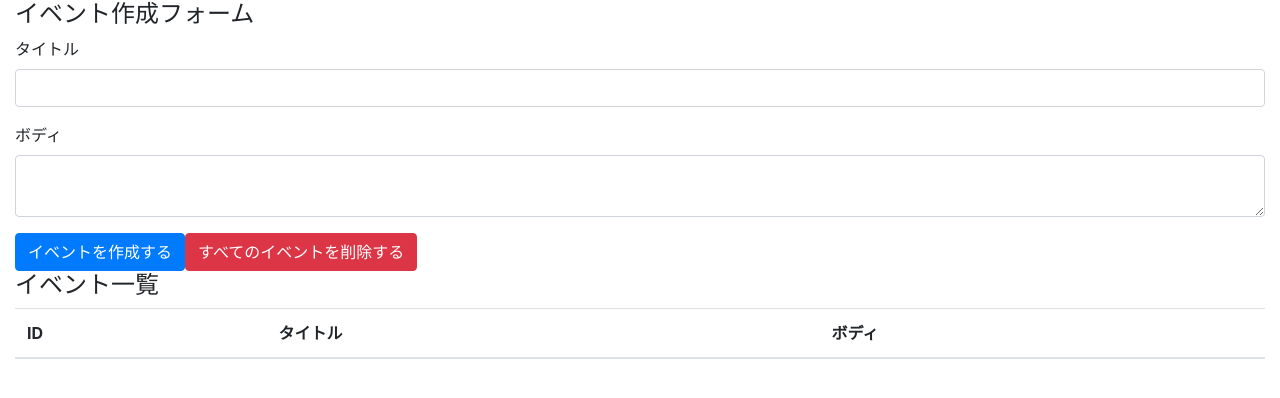
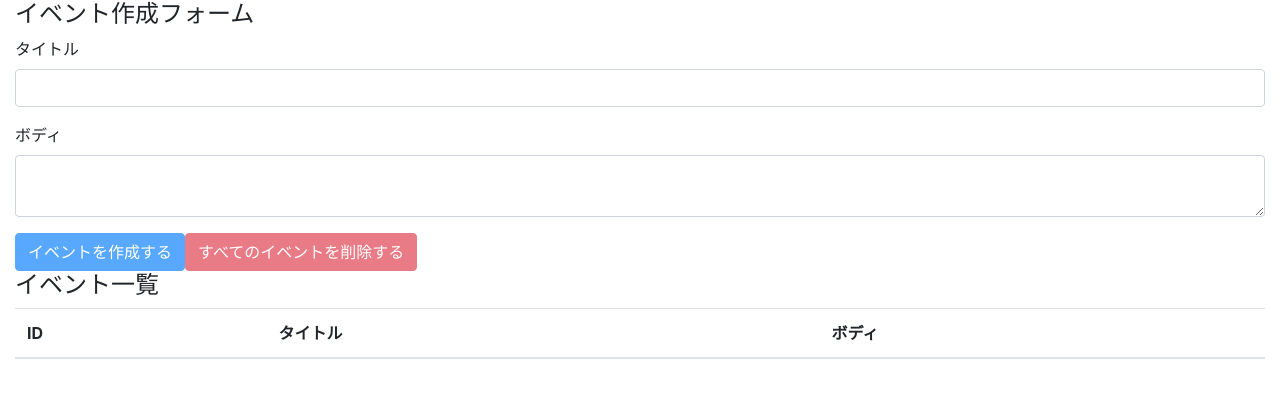
Before and after one commit to tobeken/react-hooks-101, a React (Create React App) app: page / in a window 1280 px wide. Shown: the top 398 px of the page. Built offline with nearby package versions, Linux system fonts and the light colour scheme.

Commit message:
delete all and confirm message

```diff
--- a/src/components/App.js
+++ b/src/components/App.js
@@ -20,6 +20,18 @@
     setTitle("");
     setBody("");
   };
+
+  const deleteAllEvents = (e) => {
+    e.preventDefault();
+    const result = window.confirm(
+      "すべてのイベントを本当に削除してもよいですか？"
+    );
+    if (result) {
+      dispatch({ type: "DELETE_ALL_EVENTS" });
+    }
+  };
+
+  const unCreatable = title === "" || body === "";
   return (
     <div className="container-fluid">
       <h4>イベント作成フォーム</h4>
@@ -44,10 +56,20 @@
           />
         </div>
 
-        <button className="btn btn-primary" onClick={addEvent}>
+        <button
+          className="btn btn-primary"
+          onClick={addEvent}
+          disabled={unCreatable}
+        >
           イベントを作成する
         </button>
-        <button className="btn btn-danger">すべてのイベントを削除する</button>
+        <button
+          className="btn btn-danger"
+          onClick={deleteAllEvents}
+          disabled={state.length === 0}
+        >
+          すべてのイベントを削除する
+        </button>
       </form>
 
       <h4>イベント一覧</h4>
--- a/src/components/Event.js
+++ b/src/components/Event.js
@@ -3,10 +3,15 @@
 const Event = ({ event, dispatch }) => {
   const id = event.id;
   const handleClickDeleteButton = () => {
-    dispatch({
-      type: "DELETE_EVENT",
-      id,
-    });
+    const result = window.confirm(
+      `本当にイベントID${id}を削除してもよろしいですか？`
+    );
+    if (result) {
+      dispatch({
+        type: "DELETE_EVENT",
+        id,
+      });
+    }
   };
   return (
     <tr>
```
